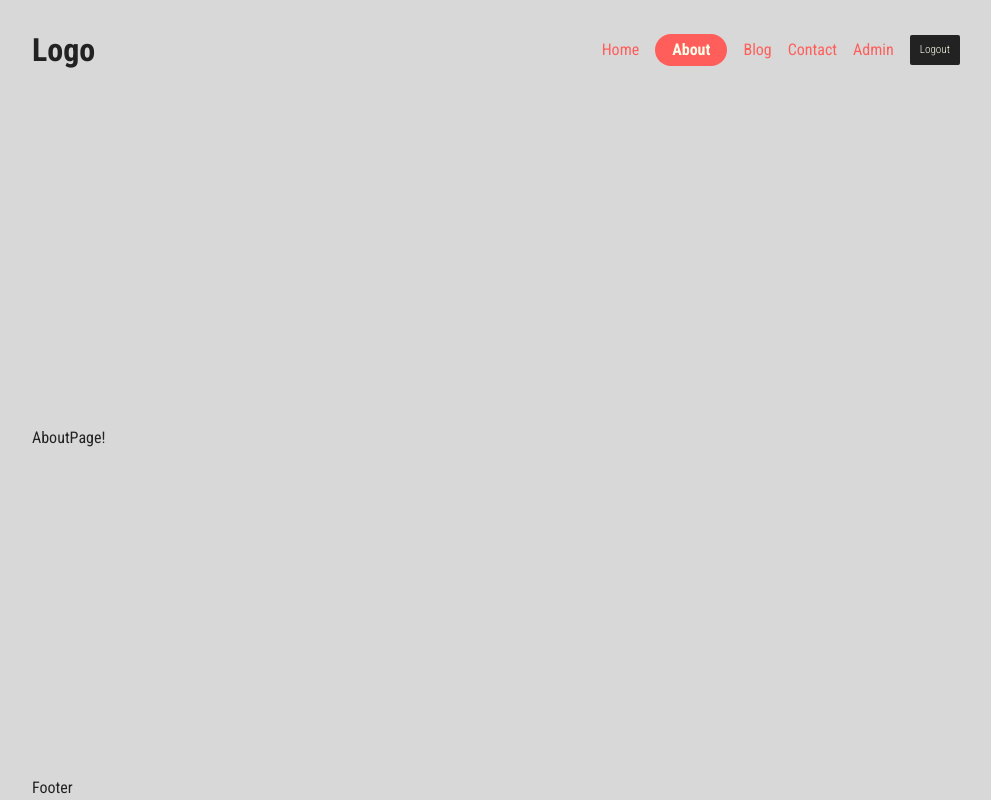
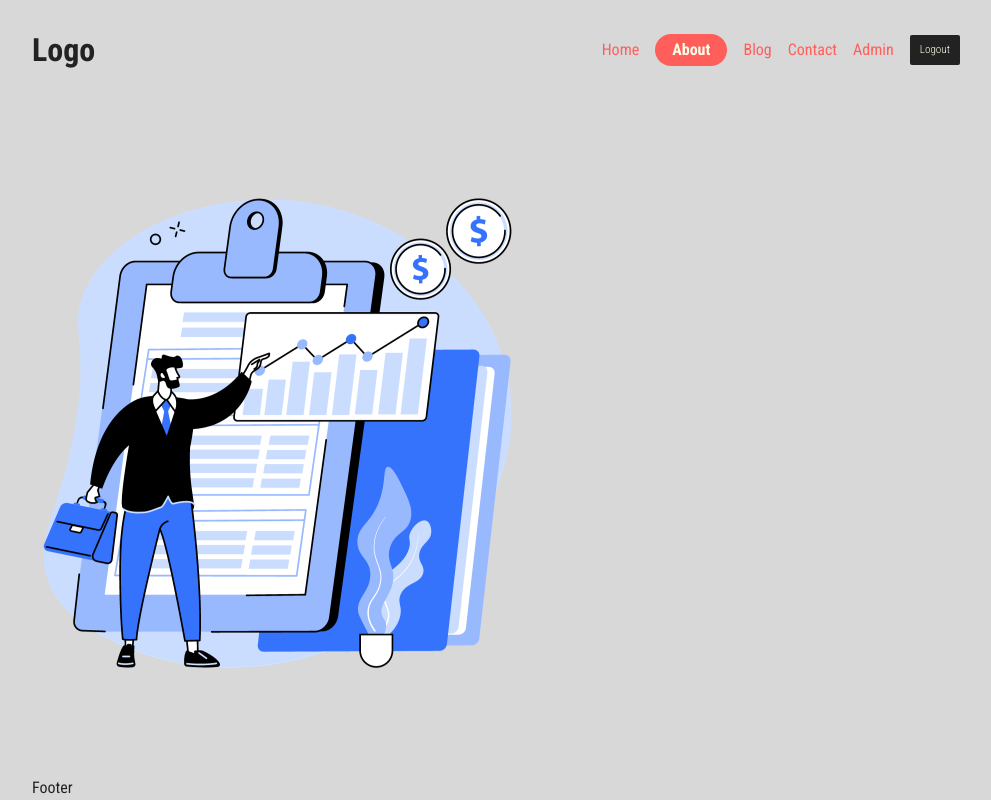
Before and after one commit to DezmenSykes/nextjs-stack-starter, a Next.js app: page /about in a window 1280 px wide. Shown: the whole page, without its empty margins (144-1135 px from the left). Built offline with nearby package versions, Linux system fonts and the light colour scheme.

Commit message:
Implemented Image api for optimized images

```diff
--- a/app/about/page.jsx
+++ b/app/about/page.jsx
@@ -1,6 +1,10 @@
+import Image from "next/image"
+
 const AboutPage = () => {
     return (
-      <h1>AboutPage!</h1>
+      <div>
+        <Image src="/about.png" alt="" width={500} height={500} />
+      </div>
     )
   }
 
```
